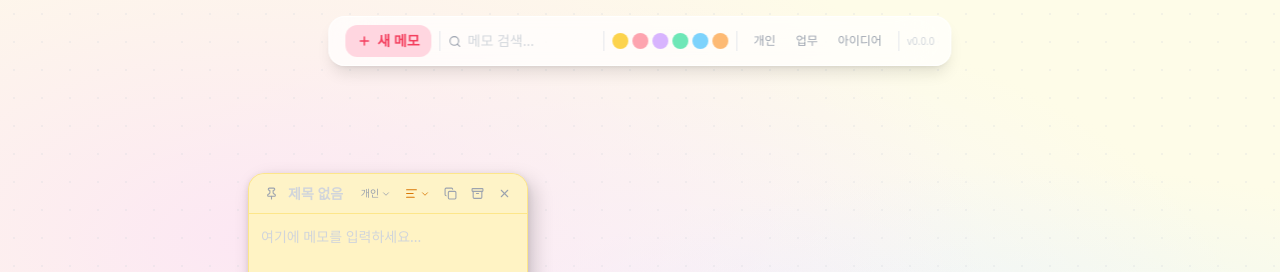
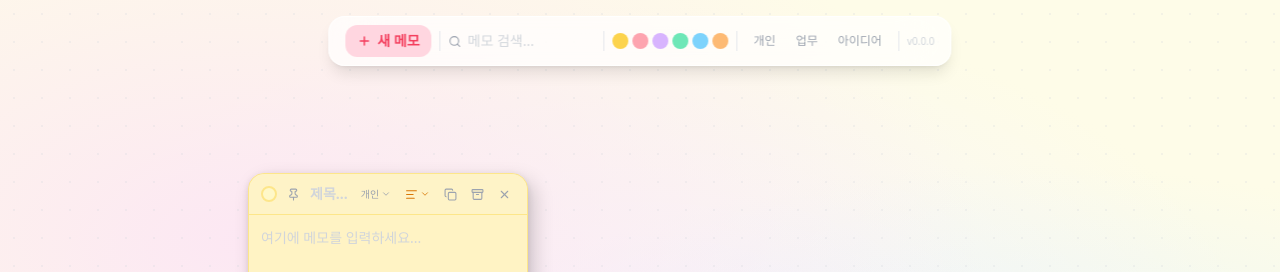
Before and after one commit to youmin29/FloatNote, a React (Vite) app: page / in a window 1280 px wide. Both pictures are taken after a click on the button "새 메모". Shown: the top 272 px of the page. Built offline with nearby package versions, Linux system fonts and the light colour scheme.

Commit message:
✨ Feat: 메모 카드에 색상 변경 기능 추가

```diff
--- a/src/components/NoteCard.tsx
+++ b/src/components/NoteCard.tsx
@@ -4,6 +4,7 @@ import type { Note, NoteColor, NoteMode, NoteCategory } from '../types'
 import { useNoteStore } from '../store/noteStore'
 import ChecklistBody from './ChecklistBody'
 import OrderedBody from './OrderedBody'
+import ColorPicker from './ColorPicker'
 
 const COLOR_STYLES: Record<NoteColor, { bg: string; header: string; border: string; accent: string }> = {
   yellow: { bg: 'bg-pastel-yellow', header: 'bg-amber-100', border: 'border-amber-200', accent: 'text-amber-600' },
@@ -42,6 +43,7 @@ export default function NoteCard({ note }: Props) {
   const [isDeleting, setIsDeleting] = useState(false)
   const [showModeMenu, setShowModeMenu] = useState(false)
   const [showCategoryMenu, setShowCategoryMenu] = useState(false)
+  const [showColorPicker, setShowColorPicker] = useState(false)
   const [titleValue, setTitleValue] = useState(note.title)
 
   useEffect(() => { setTitleValue(note.title) }, [note.title])
@@ -121,6 +123,25 @@ export default function NoteCard({ note }: Props) {
     >
       {/* Header */}
       <div className={`flex items-center gap-1.5 px-3 py-2 rounded-t-2xl ${cs.header} border-b ${cs.border} cursor-grab active:cursor-grabbing`}>
+        {/* Color picker trigger */}
+        <div className="relative" data-no-drag>
+          <button
+            onClick={() => { setShowColorPicker(v => !v); setShowModeMenu(false); setShowCategoryMenu(false) }}
+            className={`w-4 h-4 rounded-full transition-all hover:scale-110 ${COLOR_STYLES[note.color].border} border-2`}
+            style={{ background: {
+              yellow: '#FFF8C8', pink: '#FFD6E0', lavender: '#E8D5F5',
+              mint: '#C8F0E8', blue: '#C8E4F8', peach: '#FFE5CC'
+            }[note.color] }}
+          />
+          {showColorPicker && (
+            <ColorPicker
+              noteId={note.id}
+              currentColor={note.color}
+              onClose={() => setShowColorPicker(false)}
+            />
+          )}
+        </div>
+
         {/* Pin */}
         <button
           data-no-drag
@@ -143,7 +164,7 @@ export default function NoteCard({ note }: Props) {
         {/* Category selector */}
         <div className="relative" data-no-drag>
           <button
-            onClick={() => { setShowCategoryMenu(v => !v); setShowModeMenu(false) }}
+            onClick={() => { setShowCategoryMenu(v => !v); setShowModeMenu(false); setShowColorPicker(false) }}
             className="flex items-center gap-0.5 p-1 rounded-lg hover:bg-white/50 transition text-gray-400"
           >
             <span className="text-[10px] font-medium">{CATEGORY_LABELS[note.category]}</span>
@@ -165,7 +186,7 @@ export default function NoteCard({ note }: Props) {
         {/* Mode switcher */}
         <div className="relative" data-no-drag>
           <button
-            onClick={() => { setShowModeMenu(v => !v); setShowCategoryMenu(false) }}
+            onClick={() => { setShowModeMenu(v => !v); setShowCategoryMenu(false); setShowColorPicker(false) }}
             className={`flex items-center gap-0.5 p-1 rounded-lg hover:bg-white/50 transition ${cs.accent}`}
           >
             <ModeIcon size={13} />
```
